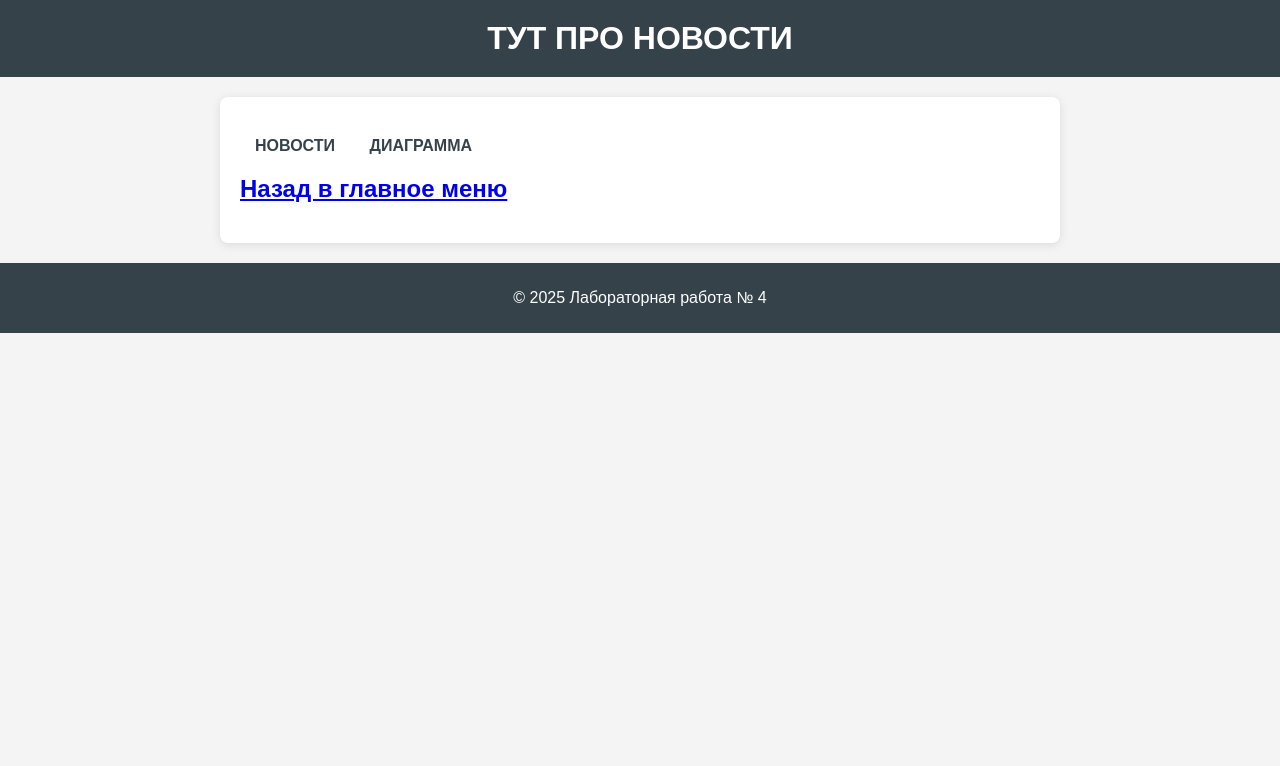
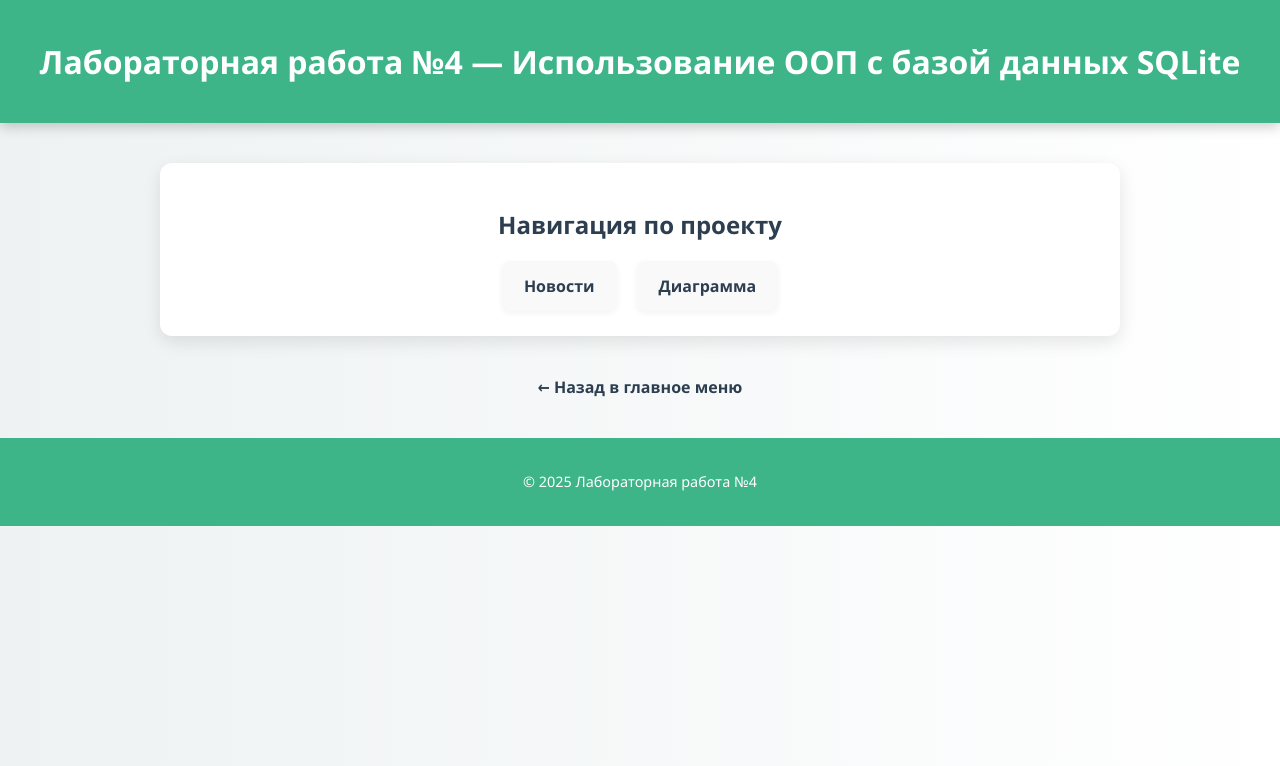
Before and after one commit to sad1400/web, a PHP site: page /lab4.php in a window 1280 px wide. Shown: the top 766 px of the page. Run offline with PHP 8.4, Linux system fonts and the light colour scheme.

Commit message:
lab4.php

```diff
--- a/lab4.php
+++ b/lab4.php
@@ -1,78 +1,132 @@
+
 <!DOCTYPE html>
 <html lang="ru">
 <head>
-    <meta charset="UTF-8">
-    <meta name="viewport" content="width=device-width, initial-scale=1.0">
-    <title>Лабораторная работа № 4 Использование ООП с базой данных SQLite</title>
+  <meta charset="UTF-8" />
+  <meta name="viewport" content="width=device-width, initial-scale=1.0"/>
+  <title>Лабораторная работа №4 — ООП и SQLite</title>
   <style>
+    * {
+      box-sizing: border-box;
+    }
+
     body {
-            font-family: Arial, sans-serif;
-            background-color: #f4f4f4;
       margin: 0;
-            padding: 0;
+      font-family: 'Segoe UI', Tahoma, Geneva, Verdana, sans-serif;
+      background: linear-gradient(to right, #eef2f3, #ffffff);
+      color: #333;
     }
+
     header {
-            background: #35424a;
-            color: #ffffff;
-            padding: 20px 0;
+      background-color: #3eb489;
+      color: white;
+      padding: 40px 20px;
+      text-align: center;
+      box-shadow: 0 4px 12px rgba(0, 0, 0, 0.2);
+    }
+
+    header h1 {
+      margin: 0;
+      font-size: 2rem;
+    }
+
+    .content {
+      max-width: 1000px;
+      margin: 40px auto;
+      padding: 0 20px;
+      display: flex;
+      flex-direction: column;
+      gap: 30px;
+    }
+
+    .nav-section {
+      background: white;
+      padding: 25px 30px;
+      border-radius: 12px;
+      box-shadow: 0 6px 18px rgba(0, 0, 0, 0.1);
       text-align: center;
     }
-        h1 {
+
+    .nav-section h2 {
+      color: #2c3e50;
+      margin-bottom: 20px;
+    }
+
+    .nav-links {
+      display: flex;
+      justify-content: center;
+      flex-wrap: wrap;
+      gap: 20px;
+      padding: 0;
+      list-style: none;
       margin: 0;
     }
-        nav {
-            margin: 20px 0;
+
+    .nav-links li a {
+      display: block;
+      background-color: #f9f9f9;
+      padding: 14px 22px;
+      border-radius: 8px;
+      text-decoration: none;
+      font-weight: 600;
+      color: #2c3e50;
+      transition: all 0.2s ease-in-out;
+      box-shadow: 0 2px 6px rgba(0,0,0,0.05);
     }
-        nav ul {
-            list-style: none;
-            padding: 0;
+
+    .nav-links li a:hover {
+      background-color: #e74c3c;
+      color: #fff;
+      transform: translateY(-3px);
     }
-        nav ul li {
-            display: inline;
-            margin: 0 15px;
+
+    .back-link {
+      text-align: center;
+      margin-top: 10px;
     }
-        nav ul li a {
+
+    .back-link a {
+      font-weight: 600;
+      color: #2c3e50;
       text-decoration: none;
-            color: #35424a;
-            font-weight: bold;
+      transition: color 0.2s;
     }
-        nav ul li a:hover {
-            color: #e8491d;
+
+    .back-link a:hover {
+      color: #e74c3c;
     }
-        .content {
-            max-width: 800px;
-            margin: 20px auto;
+
+    footer {
+      background-color: #3eb489;
+      color: white;
+      text-align: center;
       padding: 20px;
-            background: #ffffff;
-            border-radius: 8px;
-            box-shadow: 0 2px 10px rgba(0, 0, 0, 0.1);
-        }
-        footer {
-            text-align: center;
-            padding: 10px 0;
-            background: #35424a;
-            color: #ffffff;
-            position: relative;
-            bottom: 0;
-            width: 100%;
+      margin-top: 40px;
+      font-size: 0.9rem;
     }
   </style>
 </head>
 <body>
   <header>
-        <h1>ТУТ ПРО НОВОСТИ</h1>
+    <h1>Лабораторная работа №4 — Использование ООП с базой данных SQLite</h1>
   </header>
+
   <div class="content">
-        <nav>
-            <ul>
-                <li><a href="news1/news.php">НОВОСТИ</a></li>
-                <li><a href="news1/diagrama.php">ДИАГРАММА</a></li>
+    <section class="nav-section">
+      <h2>Навигация по проекту</h2>
+      <ul class="nav-links">
+        <li><a href="news1/news.php">Новости</a></li>
+        <li><a href="news1/diagrama.php">Диаграмма</a></li>
       </ul>
-        </nav>
-        <h2><a href="index.php">Назад в главное меню</a></h2>
+    </section>
+
+    <div class="back-link">
+      <a href="index.php">← Назад в главное меню</a>
     </div>
+  </div>
+
   <footer>
-        <p>&copy; 2025 Лабораторная работа № 4</p>
+    <p>&copy; 2025 Лабораторная работа №4</p>
   </footer>
 </body>
 </html>
```
Lines whose indentation alone changed are shown as unchanged.
